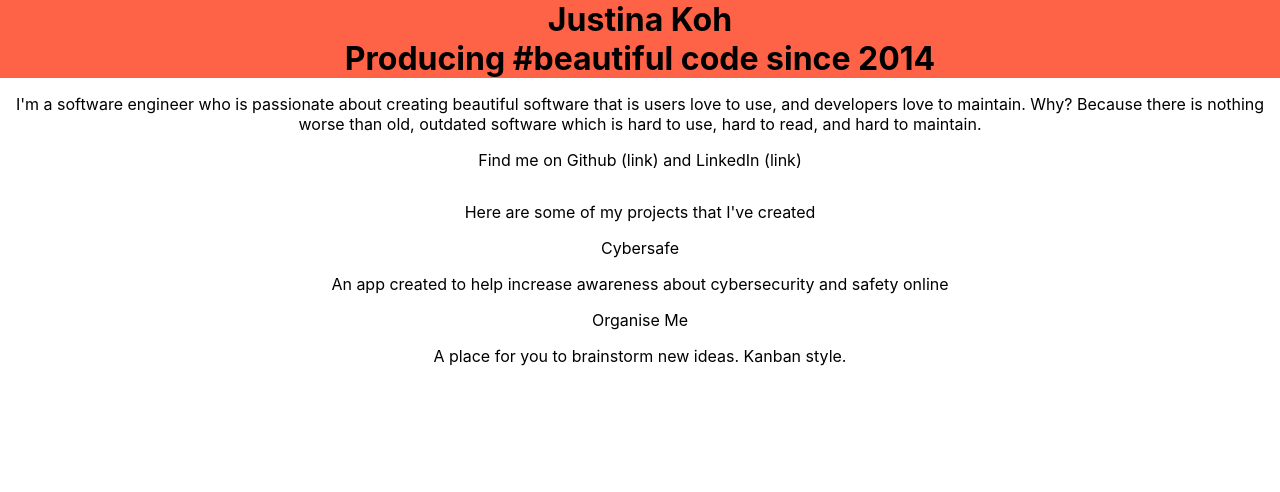
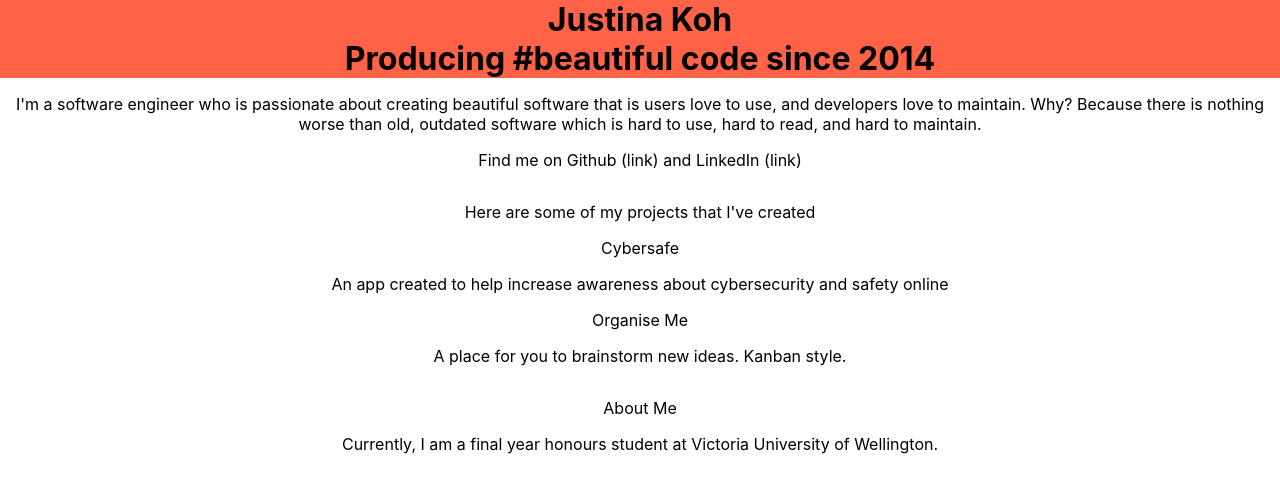
Before and after one commit to justinakoh/justinakoh.github.io, a React (Create React App) app: page / in a window 1280 px wide. Shown: the top 492 px of the page. Built offline with nearby package versions, Linux system fonts and the light colour scheme.

Commit message:
Final commit before converting it to .tsx

```diff
--- a/src/App.css
+++ b/src/App.css
@@ -12,7 +12,7 @@
   }
 }
 
-.about-me{
+.slogan{
   justify-content: flex-start;
 }
 
--- a/src/App.js
+++ b/src/App.js
@@ -3,7 +3,7 @@ import './App.css';
 function App() {
   return (
       <div className="App">
-        <div className="about-me">
+        <div className="slogan">
               <li class="item">Justina Koh</li>
               <li class="item">Producing #beautiful code since 2014</li>
           <body>
@@ -36,7 +36,13 @@ function App() {
           </p>
           </body>
         </div>
+        <div className="about-me">
+          <p>About Me</p>
+          <p>Currently, I am a final year honours student at Victoria University of Wellington. </p>
+          <p></p>
+        </div>
       </div>
+  //    Put in button for hectic goose mess
   );
 }
 
```
